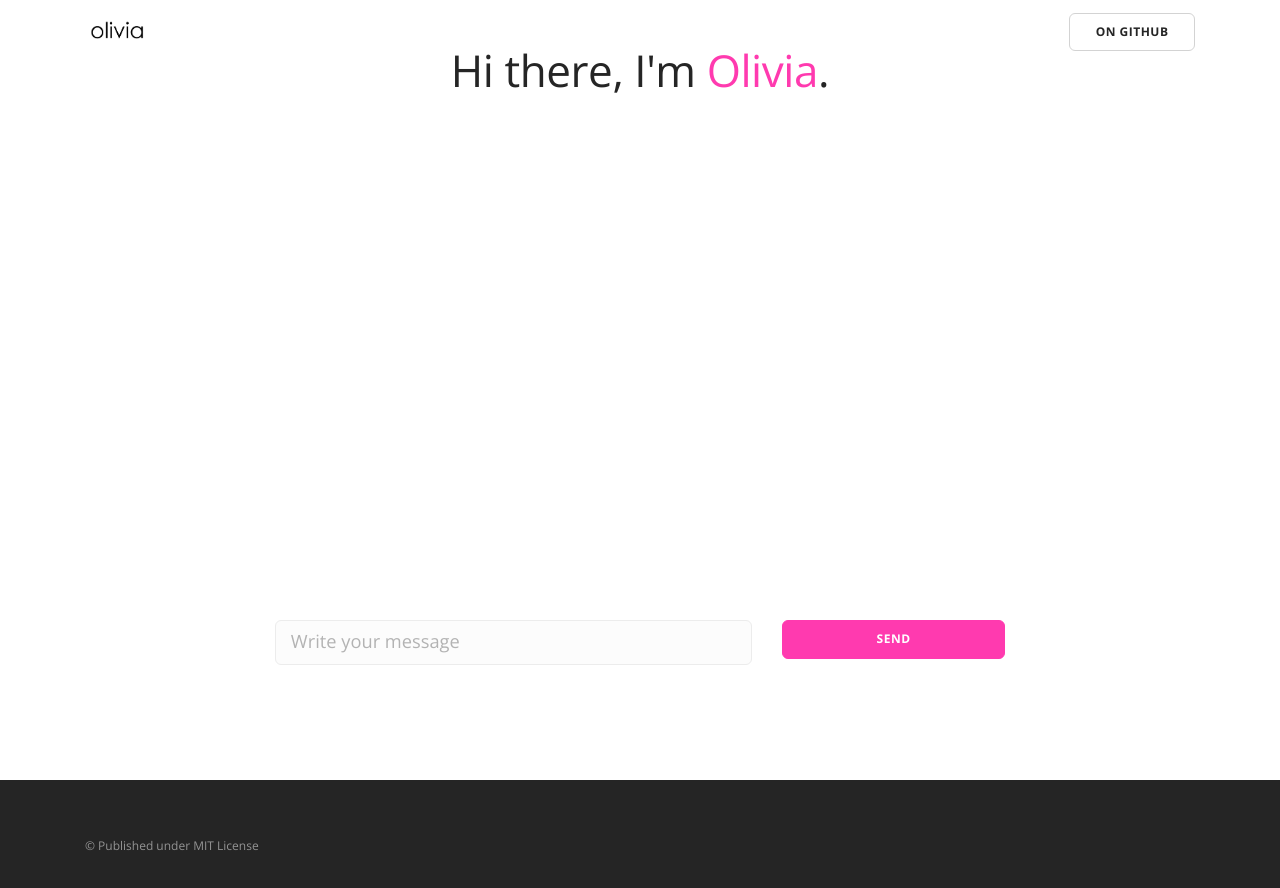
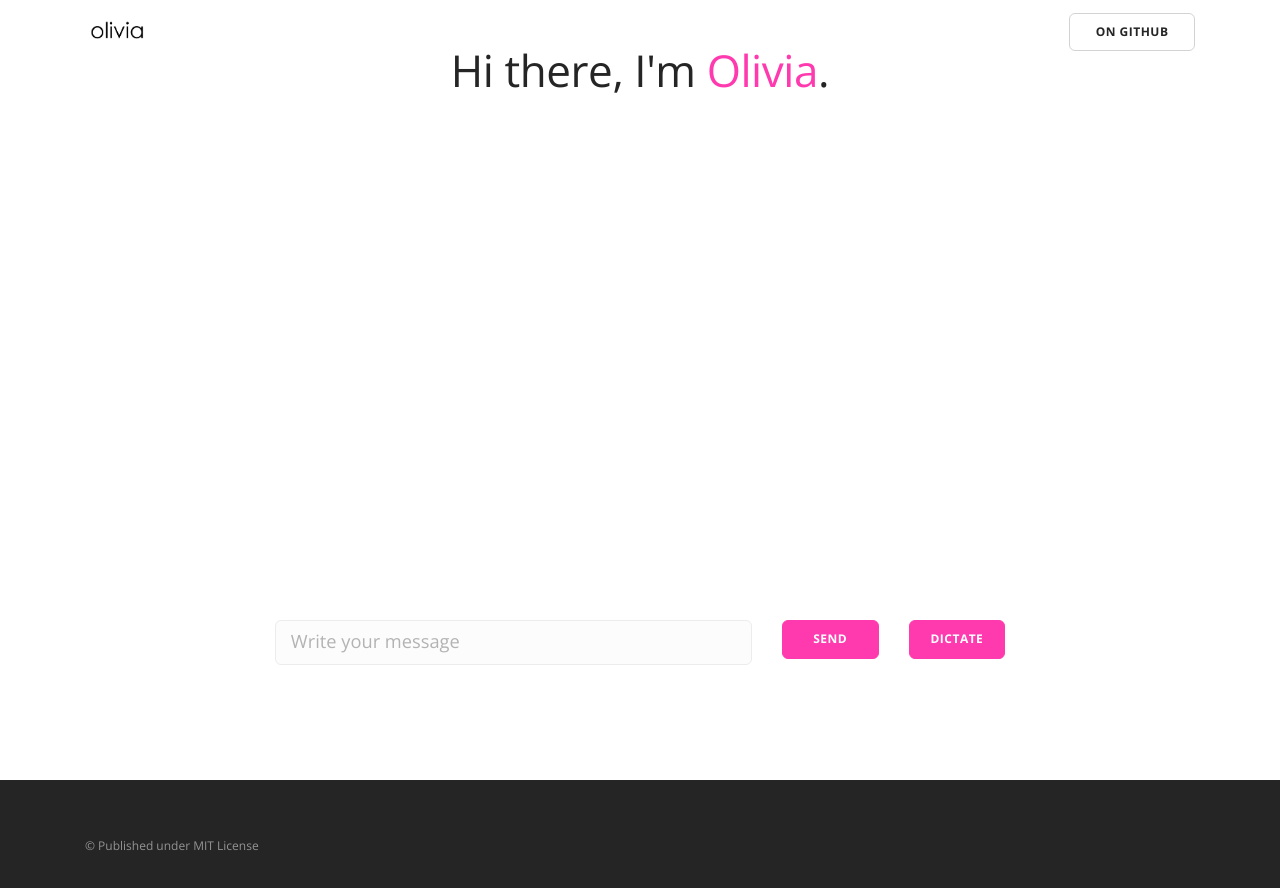
Before and after one commit to olivia-ai/olivia-ai.org, a Vue app: page /chat in a window 1280 px wide. Shown: the top 888 px of the page. Built offline with nearby package versions, Linux system fonts and the light colour scheme; what vue-resource would draw is missing.

Commit message:
Releasing the TTS+STT

```diff
--- a/package.json
+++ b/package.json
@@ -14,7 +14,6 @@
   "dependencies": {
     "@capacitor/cli": "^1.0.0-beta.19",
     "@capacitor/core": "^1.0.0-alpha.38",
-    "artyom.js": "^1.0.6",
     "register-service-worker": "^1.5.2",
     "vue": "^2.5.16",
     "vue-resource": "^1.5.1",
--- a/src/views/Chat.vue
+++ b/src/views/Chat.vue
@@ -28,8 +28,11 @@
               <div class="col-md-8">
                 <input v-model="input" v-on:keyup.enter="validate()" type="text" placeholder="Write your message" />
               </div>
-              <div class="col-md-4">
+              <div class="col-md-2">
                 <button @click="validate()" type="submit" class="btn btn--primary type--uppercase">Send</button>
+              </div>
+              <div class="col-md-2">
+                <button @click="dictate()" type="submit" class="btn btn--primary type--uppercase">Dictate</button>
               </div>
             </div>
           </div>
@@ -39,26 +42,37 @@
   </div>
 </template>
 <script>
-  let voices = window.speechSynthesis.getVoices()
-  let voice
-  for (let i = 0; i < voices.length; i++) {
-    if (voices[i].name == "Google UK English Female") {
-      voice = voices[i]
-    }
-  }
+  let SpeechRecognition = SpeechRecognition || webkitSpeechRecognition
+
+  window.speechSynthesis.getVoices()
 
   export default {
     data() {
       return {
         input: "",
+        voice: null,
         bubbles: []
       }
     },
     methods: {
       speak(text) {
         let message = new SpeechSynthesisUtterance(text);
-        message.voice = voice
+        message.lang = "en-GB"
+        message.voice = window.speechSynthesis.getVoices()[50]
         window.speechSynthesis.speak(message);
+      },
+      dictate() {
+        let recognition = new SpeechRecognition()
+        recognition.lang = "en-GB"
+        recognition.start()
+        recognition.onresult = (event) => {
+          const speechToText = event.results[0][0].transcript
+          this.input = speechToText
+        }
+
+        recognition.onend = () => {
+          this.validate()
+        }
       },
       validate() {
         let sentence = this.input
```
